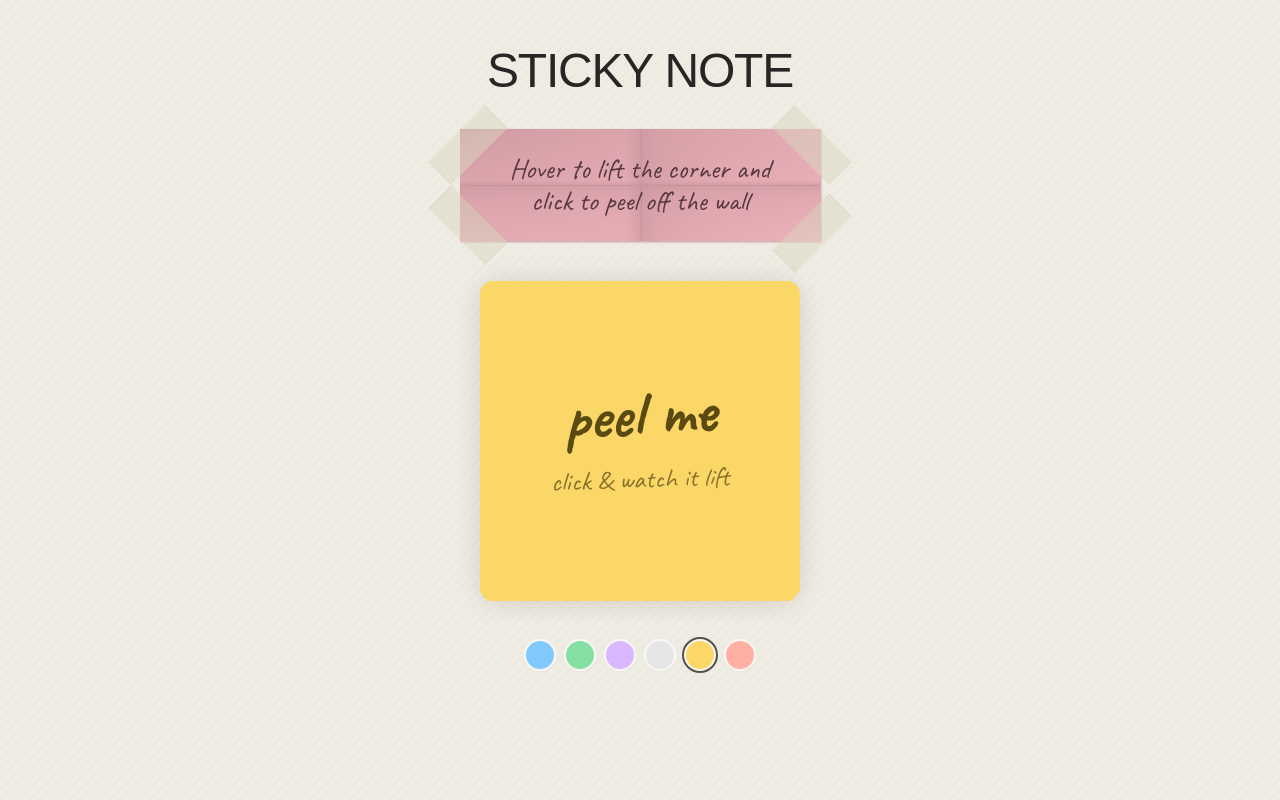
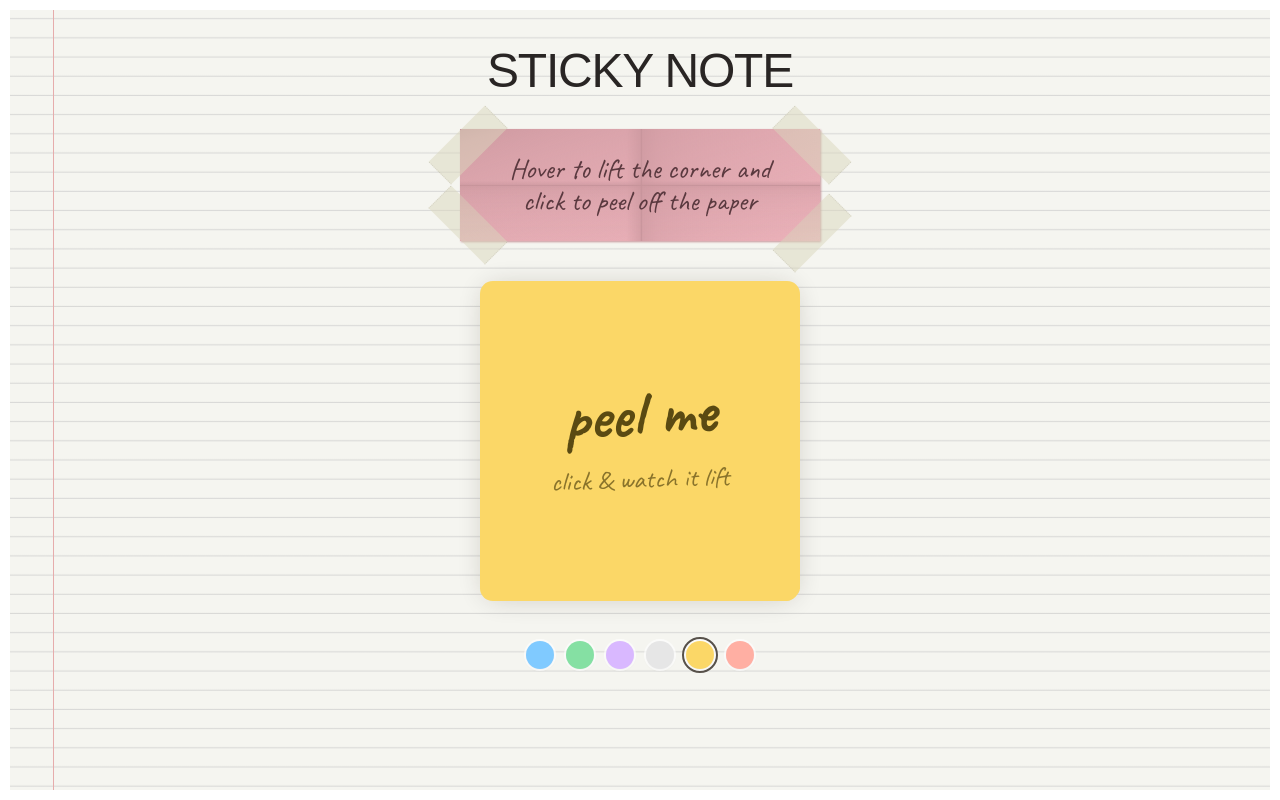
Before and after one commit to dikhsitb/stickynote, a React (Vite) app: page / in a window 1280 px wide. Built offline with nearby package versions, Linux system fonts and the light colour scheme; a web font is replaced by a local one.

Commit message:
Added a paper background

```diff
--- a/src/App.jsx
+++ b/src/App.jsx
@@ -41,12 +41,16 @@ export default function App() {
     <div
       className="relative min-h-screen w-full flex flex-col items-center justify-center gap-6 sm:gap-10 p-4 sm:p-8 text-stone-700 overflow-hidden"
       style={{
-        backgroundColor: '#efece4',
-        // Diagonal micro pattern ("Gradient 3") across the entire page
-        backgroundImage:
-          'repeating-linear-gradient(315deg, var(--pattern-fg) 0, var(--pattern-fg) 1px, transparent 0, transparent 50%)',
-        backgroundSize: '10px 10px',
+        backgroundColor: '#f5f5f0',
+        // Ruled notebook paper: red margin line + horizontal rules
+        backgroundImage: [
+          'linear-gradient(to right, transparent 0 3.3rem, #e6acac 3.3rem calc(3.3rem + 1px), transparent calc(3.3rem + 1px))',
+          'linear-gradient(#f5f5f0 1.1rem, #ccc 1.2rem)',
+        ].join(', '),
+        backgroundSize: '100% 100%, 100% 1.2rem',
+        backgroundRepeat: 'no-repeat, repeat',
         backgroundAttachment: 'fixed',
+        border: '10px solid #fff',
       }}
     >
       <div className="flex flex-col items-center gap-4">
@@ -60,8 +64,8 @@ export default function App() {
           <div className="tape-section" aria-hidden="true" />
           <p>
             {isTouch
-              ? 'Tap to fold the corner and swipe to peel off the wall'
-              : 'Hover to lift the corner and click to peel off the wall'}
+              ? 'Tap to fold the corner and swipe to peel off the paper'
+              : 'Hover to lift the corner and click to peel off the paper'}
           </p>
           <div className="tape-section" aria-hidden="true" />
         </div>
--- a/taped-paper.html
+++ b/taped-paper.html
@@ -141,7 +141,7 @@
   <body>
     <div class="paper pink">
       <div class="tape-section"></div>
-      <p>sticky notes and hover to lift the corner and click to peel off the wall</p>
+      <p>sticky notes and hover to lift the corner and click to peel off the paper</p>
       <div class="tape-section"></div>
     </div>
   </body>
```
